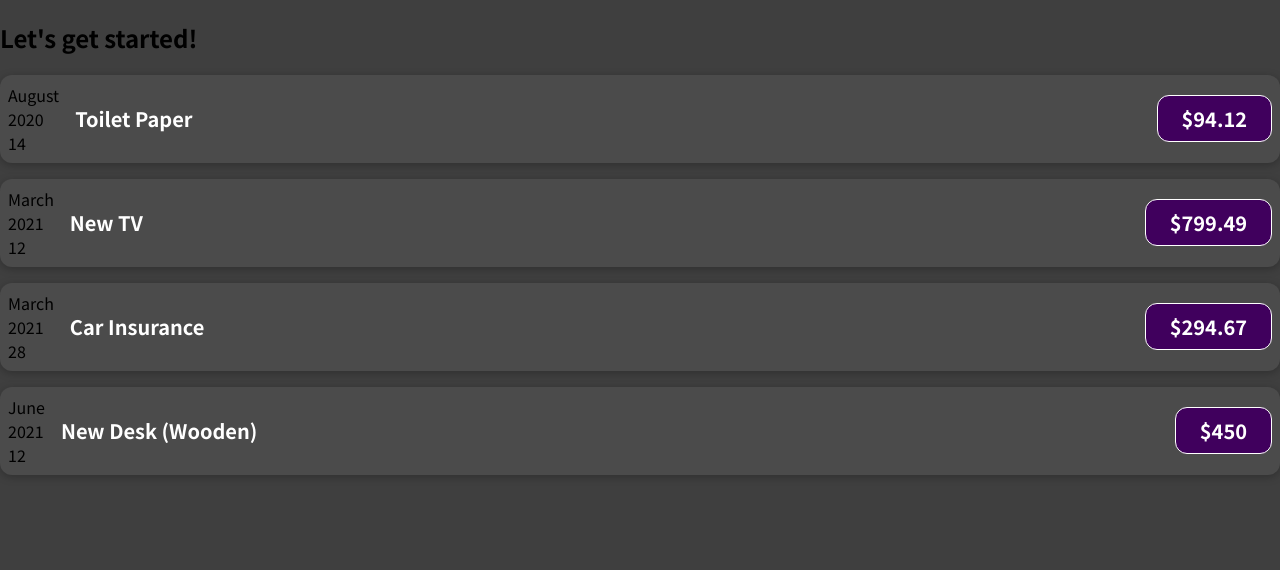
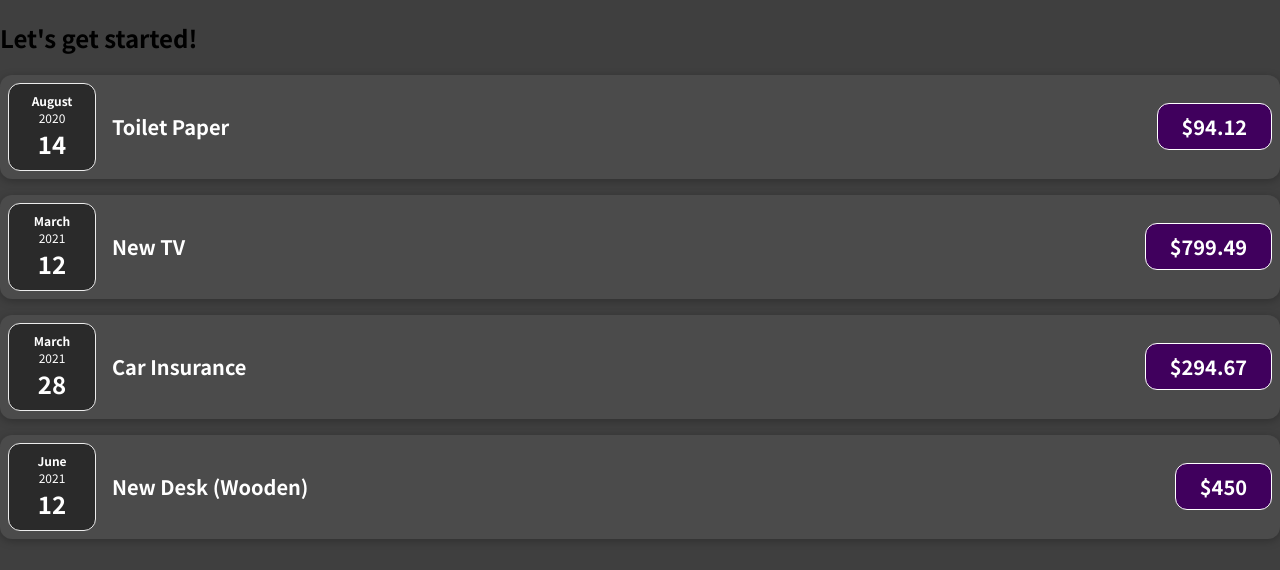
Before and after one commit to Muthu7318/react-ExpenseTracker, a JavaScript app: page / in a window 1280 px wide. Shown: the top 570 px of the page. Built offline with nearby package versions, Linux system fonts and the light colour scheme.

Commit message:
expensedate component

```diff
--- /dev/null
+++ b/src/components/ExpenseDate.css
@@ -0,0 +1,26 @@
+.expense-date {
+  display: flex;
+  flex-direction: column;
+  width: 5.5rem;
+  height: 5.5rem;
+  border: 1px solid #ececec;
+  background-color: #2a2a2a;
+  color: white;
+  border-radius: 12px;
+  align-items: center;
+  justify-content: center;
+}
+
+.expense-date__month {
+  font-size: 0.75rem;
+  font-weight: bold;
+}
+
+.expense-date__year {
+  font-size: 0.75rem;
+}
+
+.expense-date__day {
+  font-size: 1.5rem;
+  font-weight: bold;
+}
--- /dev/null
+++ b/src/components/ExpenseDate.js
@@ -0,0 +1,17 @@
+import "./ExpenseDate.css";
+
+function ExpenseDate(props) {
+  console.log(props);
+  const month = props.date.toLocaleString("en-us", { month: "long" });
+  const day = props.date.toLocaleString("en-us", { day: "2-digit" });
+  const year = props.date.getFullYear();
+  return (
+    <div className="expense-date">
+      <div className="expense-date__month">{month}</div>
+      <div className="expense-date__year">{year}</div>
+      <div className="expense-date__day">{day}</div>
+    </div>
+  );
+}
+
+export default ExpenseDate;
--- a/src/components/ExpenseItem.js
+++ b/src/components/ExpenseItem.js
@@ -1,17 +1,11 @@
+import ExpenseDate from "./ExpenseDate";
 import "./ExpenseItem.css";
 
 function ExpenseItem(props) {
-  console.log(props);
-  const month = props.date.toLocaleString("en-us", { month: "long" });
-  const day = props.date.toLocaleString("en-us", { day: "2-digit" });
-  const year = props.date.getFullYear();
+  console.log(props.date);
   return (
     <div className="expense-item">
-      <div>
-        <div>{month}</div>
-        <div>{year}</div>
-        <div>{day}</div>
-      </div>
+      <ExpenseDate date={props.date} />
       <div className="expense-item__description">
         <h2>{props.title}</h2>
         <div className="expense-item__price">{`$${props.amount}`}</div>
```
Also changed, not shown: 1 other file (tests, documents, lock files or other folders).
